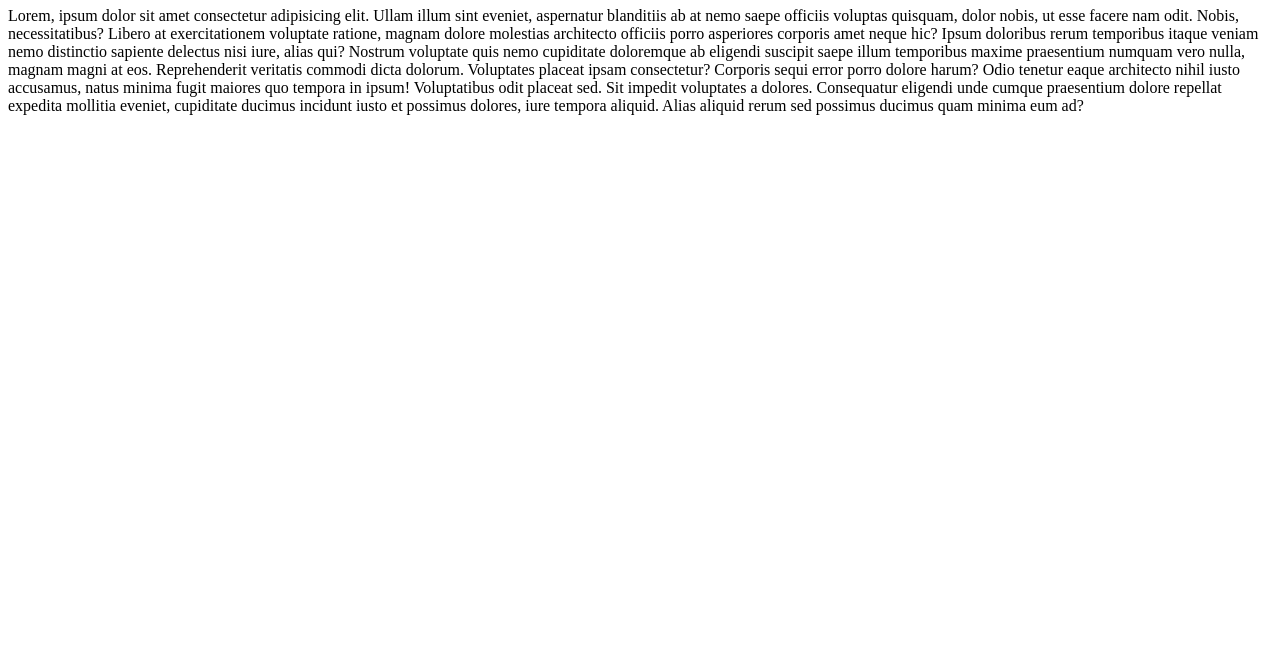
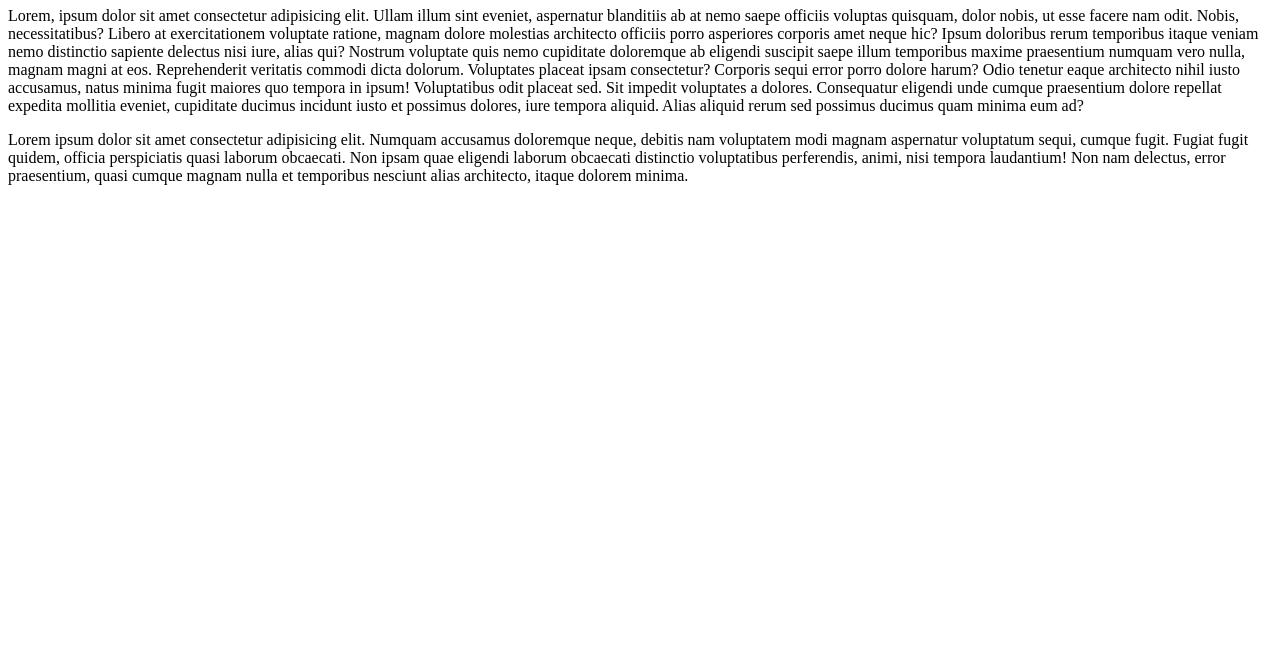
Before and after one commit to plapers2/MiPrimerRepo, a plain HTML site: page index.html in a window 1280 px wide. Shown: the part 143-800 px from the top of the page. Drawn offline with Linux system fonts and the light colour scheme.

Commit message:
cambioreciente

```diff
--- a/index.html
+++ b/index.html
@@ -33,5 +33,14 @@
       iusto et possimus dolores, iure tempora aliquid. Alias aliquid rerum sed
       possimus ducimus quam minima eum ad?
     </p>
+    <p>
+      Lorem ipsum dolor sit amet consectetur adipisicing elit. Numquam accusamus
+      doloremque neque, debitis nam voluptatem modi magnam aspernatur voluptatum
+      sequi, cumque fugit. Fugiat fugit quidem, officia perspiciatis quasi
+      laborum obcaecati. Non ipsam quae eligendi laborum obcaecati distinctio
+      voluptatibus perferendis, animi, nisi tempora laudantium! Non nam
+      delectus, error praesentium, quasi cumque magnam nulla et temporibus
+      nesciunt alias architecto, itaque dolorem minima.
+    </p>
   </body>
 </html>
```
